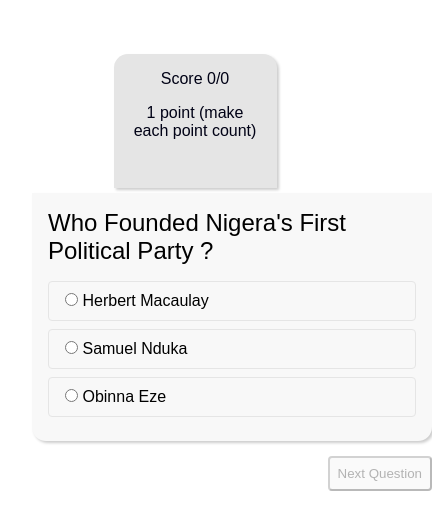
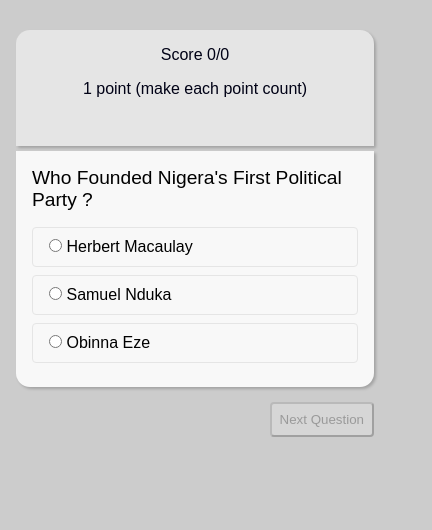
Before and after one commit to SoloBaChi/multi-choice-quiz-app, a plain HTML site: page index.html in a window 390 px wide. Shown: the whole page, 432 px wide, since content can reach past the window. Drawn offline with Linux system fonts and the light colour scheme.

Commit message:
added media query for large device

```diff
--- a/css/boilerplate.css
+++ b/css/boilerplate.css
@@ -13,8 +13,8 @@ margin:0;
 }
 
 body{
-margin:1rem auto;
-padding:2rem;
+margin:0.5rem auto;
+padding:1rem;
 font-family:sans-serif;
-background:#fff;
+background:#ccc;
 }
--- a/css/style.css
+++ b/css/style.css
@@ -12,7 +12,7 @@
 	 }
 	 .question-frame{
 	  position:relative;
-	  width:50%;
+	  /*width:50%;*/
 	  margin:0.4rem auto 0.3rem;
       padding:1rem;
       border-radius:14px 14px 0px 0px;
@@ -26,8 +26,9 @@
 	 text-transform:capitalize;
 	 }
 	 .question-header{
-	  font-size:x-large;
+	  font-size:1.2rem;
 	  margin-bottom:1rem;
+	  font-weight:500;
 	 }
 	 .question-container{
 	  width:100%;
@@ -53,8 +54,8 @@
 	 font-size:0.85rem;
 	 }*/
 	 main{
-	  min-width:25rem;
-	  max-width:50%;
+	 /* min-width:25rem;
+	  max-width:50%;*/
 	  margin:0px auto;
 	  display:flex;
 	  flex-direction:column;
@@ -72,3 +73,18 @@
      text-align:center;
      display:block;
      }
+
+
+
+
+
+
+     /*=============================
+     Media Queries
+     =================================*/
+     @media(min-width:960px){
+     main,
+     .question-frame{
+     width:50%;
+     }
+     }
--- a/index.html
+++ b/index.html
@@ -2,7 +2,7 @@
 <html>
 <head lang="en-US">
 	<meta http-equiv="Content-Type" content="text/html; charset=UTF-8">
-	<!-- <meta name="viewport" content="width=device-width,initial-scale=1.0"> -->
+	<meta name="viewport" content="width=device-width,initial-scale=1.0">
 	<title>multi-choice questions quiz app</title>
 	<link rel="stylesheet" type="text/css" href="./css/style.css">
 </head>
```
Also changed, not shown: js/index.js (+5 -5 lines).
